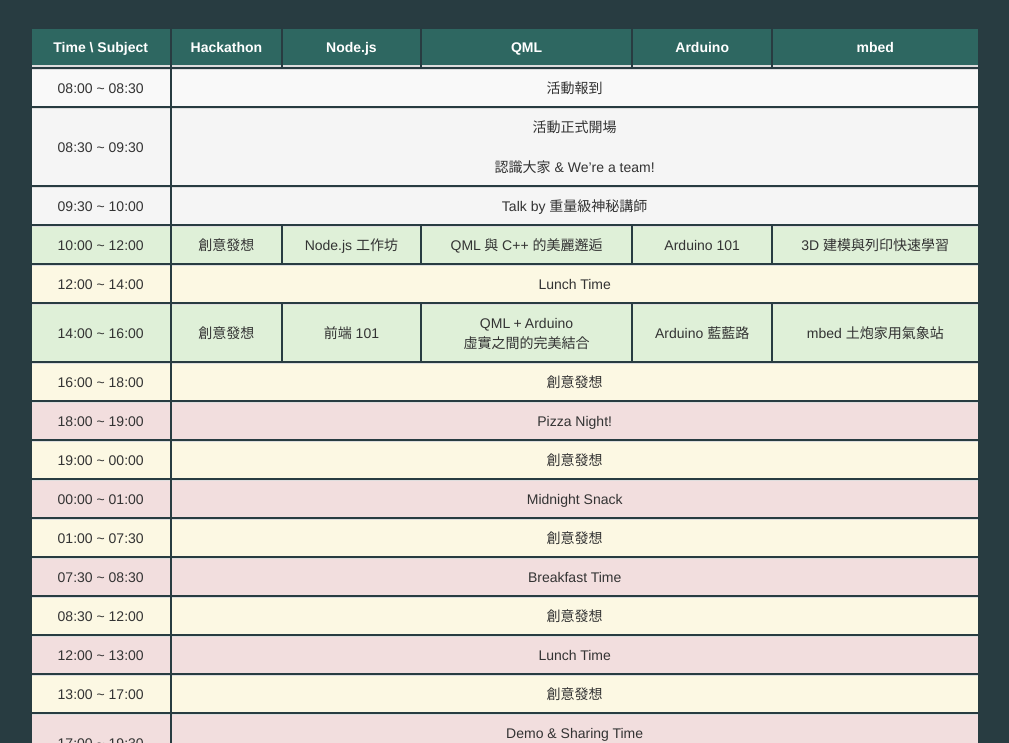
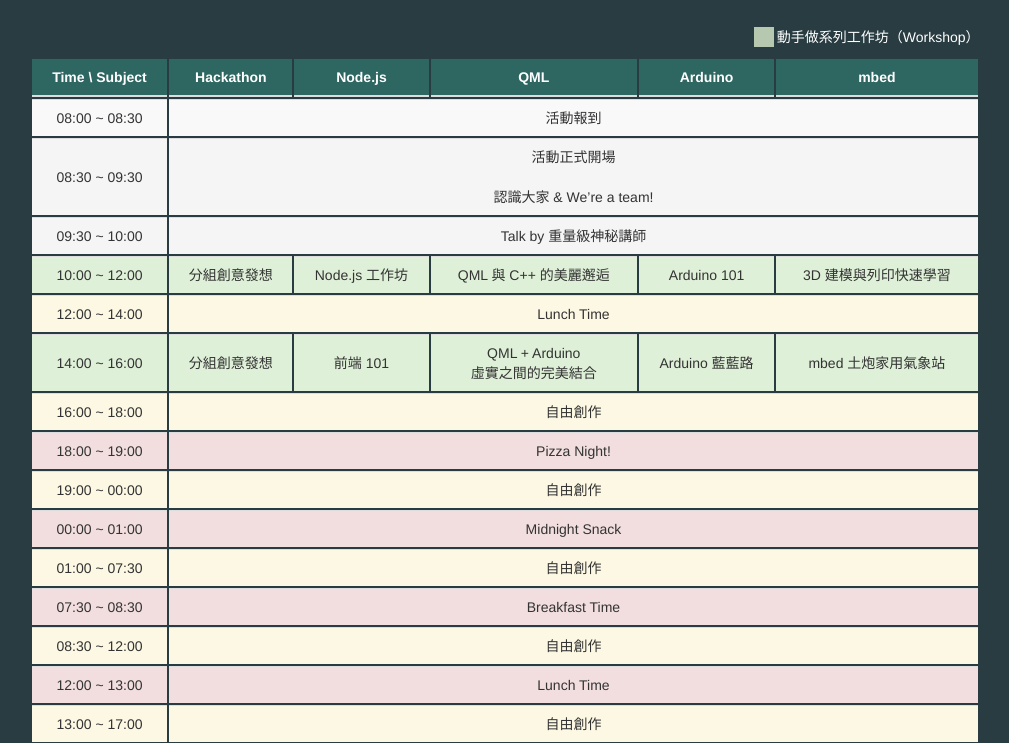
Before and after one commit to Rukeith/HackathonTaiwan-Schedule, a plain HTML site: page index.html in a window 1280 px wide. Shown: the part 209-952 px from the top of the page, without its empty margins (138-1147 px from the left). Drawn offline with Linux system fonts and the light colour scheme.

Commit message:
update info

```diff
--- a/index.html
+++ b/index.html
@@ -41,10 +41,15 @@
 			<a href="https://www.facebook.com/HackathonTaiwan?fref=ts" target="_blank">
 				<img alt="140x140" src="./img/Hackathon_Logo.jpg" class="img-circle logo-img">
 			</a>
+			<div style="clear: both">
+			<div style=" float: right;">
+				<div style="background-color: rgb(183, 200, 176); width: 15pt; height:15pt; float: left;"></div>
+				<p style="margin-left: 3px;float: left; color: white;">動手做系列工作坊（Workshop）</p>
+			</div>
 			<table class="table table-striped table-hover">
 				<thead>
 					<tr>
-						<th> Time \ Subject</th>
+						<th>Time \ Subject</th>
 						<th>
 							Hackathon
 						</th>
@@ -93,7 +98,7 @@
 							10:00 ~ 12:00
 						</td>
 						<td>
-							創意發想
+							分組創意發想
 						</td>
 						<td class="node-1">
 							Node.js 工作坊
@@ -121,7 +126,7 @@
 							14:00 ~ 16:00
 						</td>
 						<td style="vertical-align:middle;">
-							創意發想
+							分組創意發想
 						</td>
 						<td class="node-2" style="vertical-align:middle;">
 							前端 101
@@ -142,7 +147,7 @@
 							16:00 ~ 18:00
 						</td>
 						<td colspan="5">
-							創意發想
+							自由創作
 						</td>
 					</tr>
 					<tr class="danger">
@@ -158,7 +163,7 @@
 							19:00 ~ 00:00
 						</td>
 						<td colspan="5">
-							創意發想
+							自由創作
 						</td>
 					</tr>
 					<tr class="danger">
@@ -174,7 +179,7 @@
 							01:00 ~ 07:30
 						</td>
 						<td colspan="5">
-							創意發想
+							自由創作
 						</td>
 					</tr>
 					<tr class="danger">
@@ -190,7 +195,7 @@
 							08:30 ~ 12:00
 						</td>
 						<td colspan="5">
-							創意發想
+							自由創作
 						</td>
 					</tr>
 					<tr class="danger">
@@ -206,7 +211,7 @@
 							13:00 ~ 17:00
 						</td>
 						<td colspan="5">
-							創意發想
+							自由創作
 						</td>
 					</tr>
 					<tr class="danger">
```
